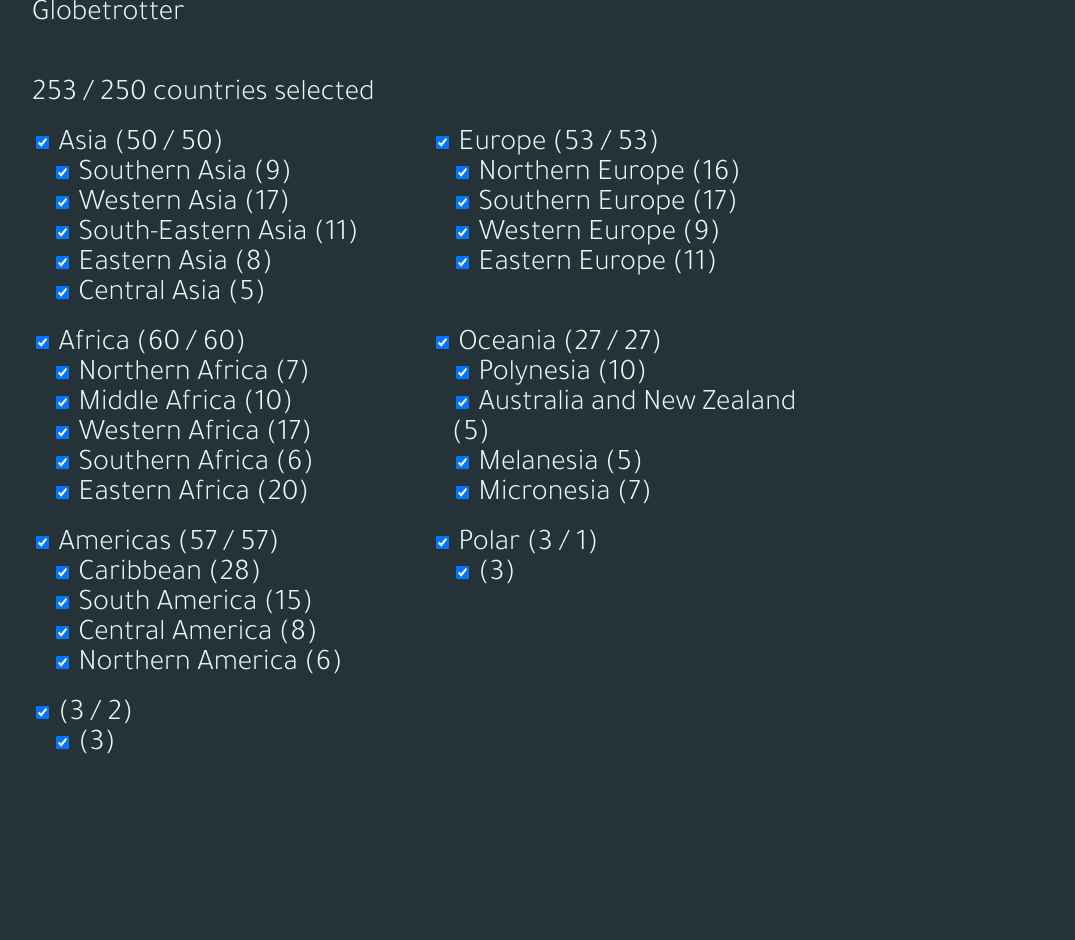
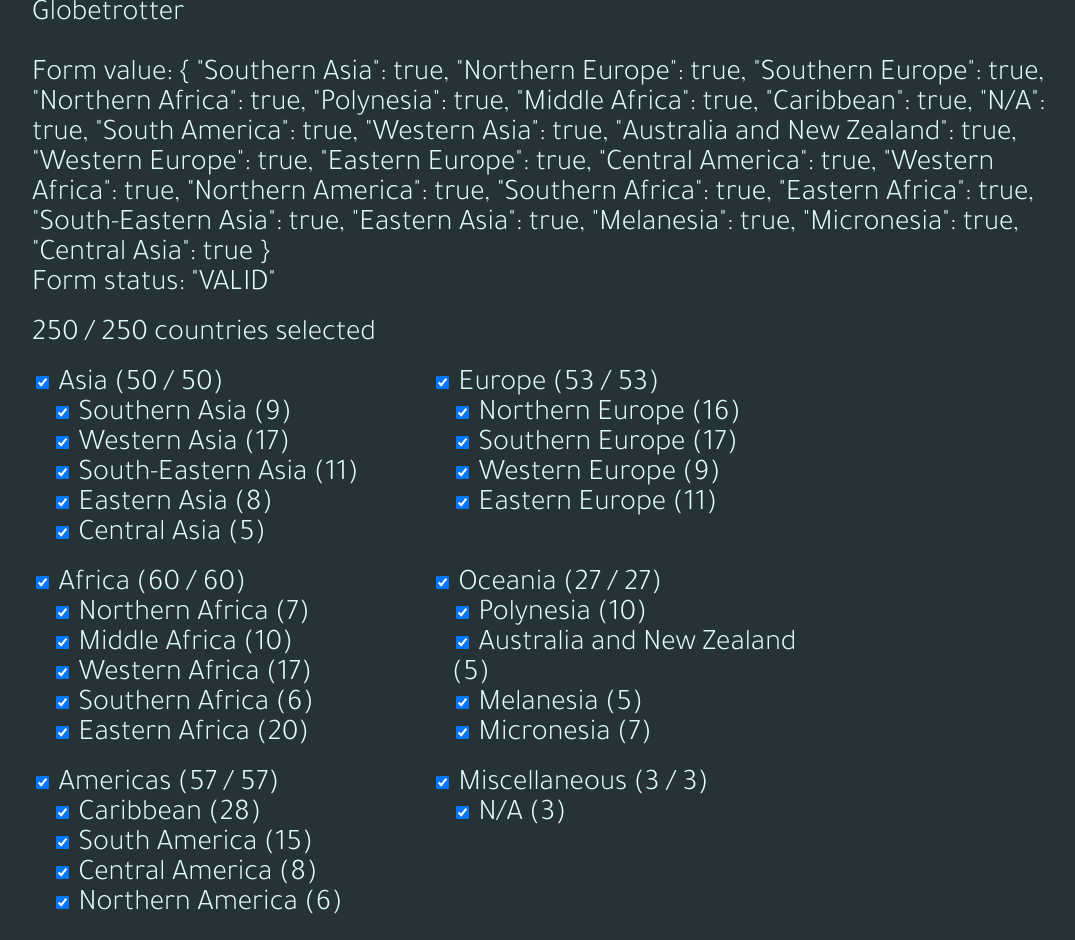
Before and after one commit to johnnycopes/globetrotter, an Angular app: page / in a window 1280 px wide. Shown: the whole page, without its empty margins (83-1158 px from the left). Before the commit the page ends 800 px from the top, so only its background shows below. Built offline with nearby package versions, Linux system fonts and the light colour scheme.

Commit message:
adds method to clean countries array, adds an obsevable for updating the selectionTally object

```diff
--- a/src/app/country/country.service.ts
+++ b/src/app/country/country.service.ts
@@ -7,9 +7,12 @@ import * as _ from 'lodash';
   providedIn: 'root'
 })
 export class CountryService {
-  countries: Country[] = COUNTRIES;
+  private countries: Country[] = COUNTRIES;
+  private readonly validRegions = ['Asia', 'Africa', 'Americas', 'Europe', 'Oceania'];
 
-  constructor() { }
+  constructor() {
+    this.sanitizeCountries();
+  }
 
   keyCountriesByProperty(property: string): _.Dictionary<Country> {
     return _.keyBy(this.countries, property);
@@ -33,4 +36,12 @@ export class CountryService {
     }, {});
   }
 
+  private sanitizeCountries() {
+    _.forEach(this.countries, (country) => {
+      if (!this.validRegions.includes(country.region)) {
+        country.region = 'Miscellaneous';
+        country.subregion = 'N/A';
+      }
+    });
+  }
 }
--- a/src/app/selection/selection.component.html
+++ b/src/app/selection/selection.component.html
@@ -1,5 +1,5 @@
-<!-- Form value: {{selectionForm.value | json}}<br>
-Form status: {{selectionForm.status | json}}<br> -->
+Form value: {{selectionForm.value | json}}<br>
+Form status: {{selectionForm.status | json}}<br>
 <form [formGroup]="selectionForm">
   <div class="total">
     {{selectionTally.total}} / {{countries.length}} countries selected
@@ -18,12 +18,12 @@ Form status: {{selectionForm.status | json}}<br> -->
       />
       <label class="region__label"
         [for]="region"
-      >
+        >
         {{region}} ({{selectionTally[region]}} / {{countriesByRegion[region].length}})
       </label>
       <div class="subregion"
         *ngFor="let subregion of subregionsByRegion[region]"
-      >
+        >
         <input class="subregion__checkbox"
           #subregionInput
           type="checkbox"
@@ -34,7 +34,7 @@ Form status: {{selectionForm.status | json}}<br> -->
         />
         <label class="subregion__label"
           [for]="subregion"
-        >
+          >
           {{subregion}} ({{countriesBySubregion[subregion].length}})
         </label>
       </div>
--- a/src/app/selection/selection.component.ts
+++ b/src/app/selection/selection.component.ts
@@ -18,7 +18,7 @@ export class SelectionComponent implements OnInit {
   public regions: string[];
   public subregions: string[];
   public countries: string[];
-  public selectionTally: _.Dictionary<number> = {};
+  public selectionTally: _.Dictionary<number>;
   public selectionForm: FormGroup;
 
   constructor(
@@ -41,23 +41,23 @@ export class SelectionComponent implements OnInit {
 
   onRegionChange(region: HTMLInputElement) {
     const subregions = this.subregionsByRegion[region.value];
-    const updatedSubregionsFormModel = this.selectionService.createFormModel(subregions, region.checked);
-    this.selectionForm.patchValue(updatedSubregionsFormModel);
-    this.updateSelectionTally();
+    const updatedFormModel = this.selectionService.createFormModel(subregions, region.checked);
+    this.selectionForm.patchValue(updatedFormModel);
   }
 
   onSubregionChange(region: HTMLInputElement) {
     region.indeterminate = this.selectionService.evaluateIndeterminate(this.selectionForm, region.value);
-    this.updateSelectionTally();
   }
 
   private initializeForm() {
     const subregionsFormModel = this.selectionService.createFormModel(this.subregions, true);
     this.selectionForm = this.fb.group(subregionsFormModel);
+    this.selectionForm.valueChanges.subscribe(() => {
+      this.updateSelectionTally();
+    });
   }
 
   private updateSelectionTally() {
     this.selectionTally = this.selectionService.countSelections(this.selectionForm);
   }
-
 }
```
